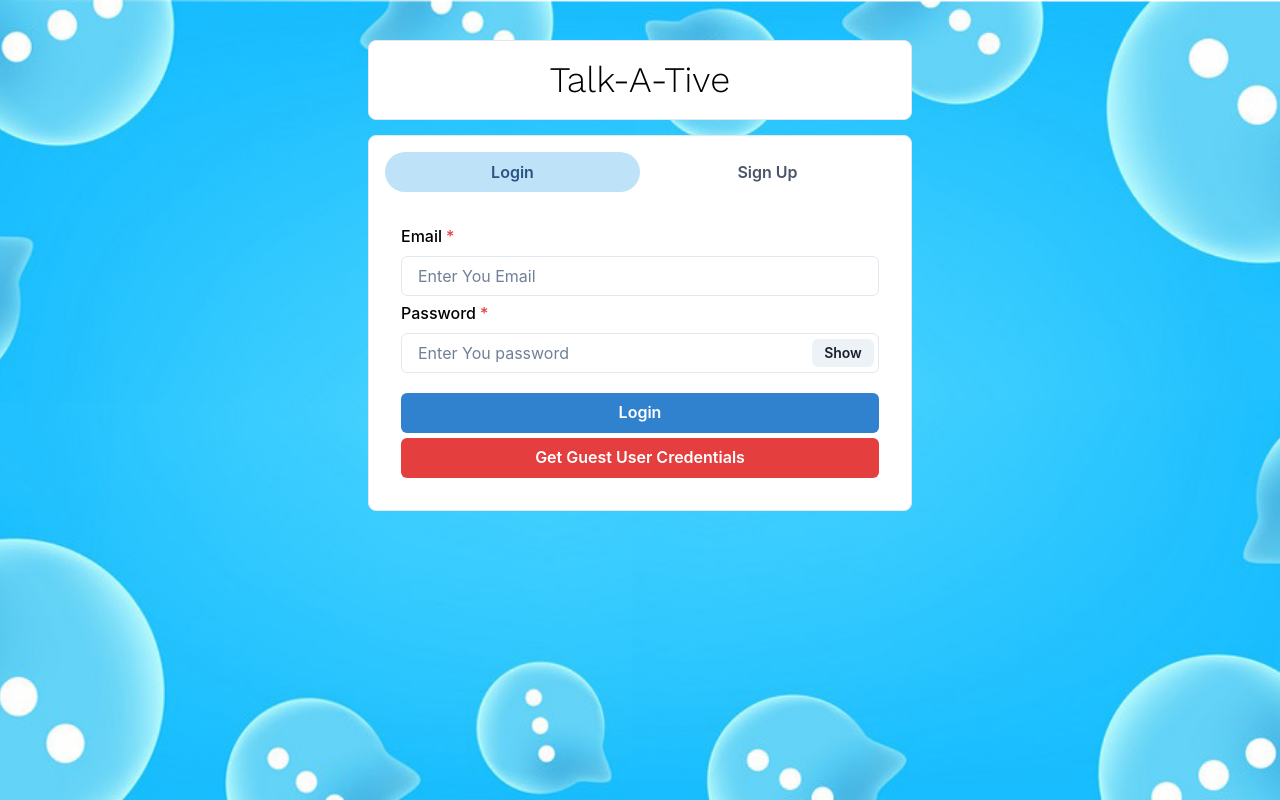
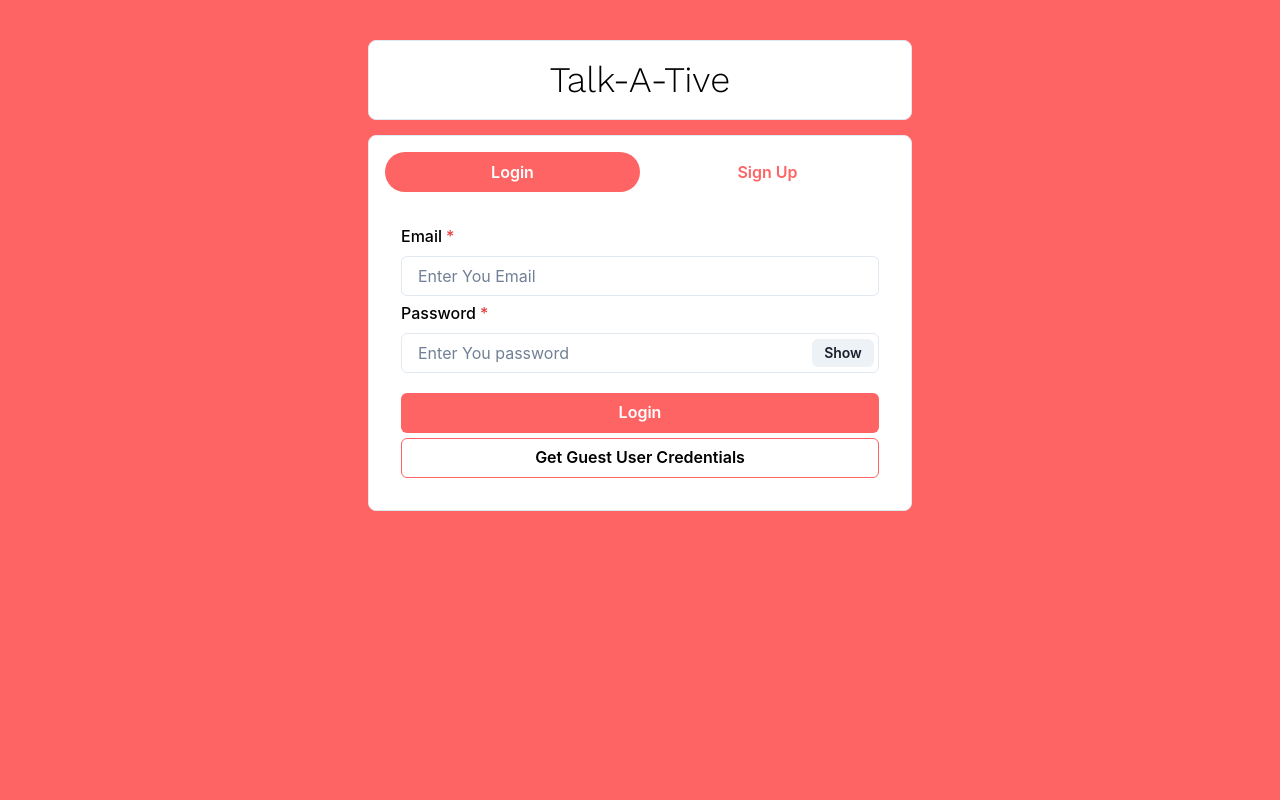
Before and after one commit to adarrssh/mern-chat-app-frontend-netlify, a React (Create React App) app: page / in a window 1280 px wide. Built offline with nearby package versions, Linux system fonts and the light colour scheme.

Commit message:
refactor: color change of login and signup

```diff
--- a/src/App.css
+++ b/src/App.css
@@ -3,9 +3,8 @@
 .App{
     min-height: 100vh;
     display: flex;
-    background-image: url("./background.png");
-    background-size: cover;
-    background-position: center;
+    background: #FF6464;
+
 }
 
 ::-webkit-scrollbar {
--- a/src/Pages/HomePage.js
+++ b/src/Pages/HomePage.js
@@ -31,12 +31,12 @@ const HomePage = () => {
       <Box color={"black"} bg={"white"} w={"100%"} p={4} borderRadius={"lg"} borderWidth={"1px"}>
       <Tabs isFitted variant="soft-rounded">
           <TabList mb="1em">
-            <Tab width={"50%"}>Login</Tab>
-            <Tab width={"50%"}>Sign Up</Tab>
+            <Tab  width={"50%"} _selected={{bg:'#FF6464', color:"white"}} color={"#FF6464"}>Login</Tab>
+            <Tab width={"50%"}  _selected={{bg:'#FF6464', color:"white"}} color={"#FF6464"} >Sign Up</Tab>
           </TabList>
           <TabPanels>
             <TabPanel>
-              <Login/>
+              <Login />
             </TabPanel>
             <TabPanel>
               <Signup />
--- a/src/Pages/Homepage.js
+++ b/src/Pages/Homepage.js
@@ -31,12 +31,12 @@ const HomePage = () => {
       <Box color={"black"} bg={"white"} w={"100%"} p={4} borderRadius={"lg"} borderWidth={"1px"}>
       <Tabs isFitted variant="soft-rounded">
           <TabList mb="1em">
-            <Tab width={"50%"}>Login</Tab>
-            <Tab width={"50%"}>Sign Up</Tab>
+            <Tab  width={"50%"} _selected={{bg:'#FF6464', color:"white"}} color={"#FF6464"}>Login</Tab>
+            <Tab width={"50%"}  _selected={{bg:'#FF6464', color:"white"}} color={"#FF6464"} >Sign Up</Tab>
           </TabList>
           <TabPanels>
             <TabPanel>
-              <Login/>
+              <Login />
             </TabPanel>
             <TabPanel>
               <Signup />
--- a/src/components/Authentication/Login.js
+++ b/src/components/Authentication/Login.js
@@ -73,6 +73,8 @@ const Signup = () => {
                     placeholder="Enter You Email"
                     value={email}
                     onChange={(e) => setEmail(e.target.value)}
+                    focusBorderColor='#FF6464'
+
                 />
             </FormControl>
             <FormControl id='password' isRequired>
@@ -83,6 +85,7 @@ const Signup = () => {
                         placeholder="Enter You password"
                         value={password}
                         onChange={(e) => setPassword(e.target.value)}
+                        focusBorderColor='#FF6464'
                     />
                     <InputRightElement width="4.5rem">
                         <Button h="1.75rem" size="sm" onClick={handleClick}>
@@ -92,22 +95,26 @@ const Signup = () => {
                 </InputGroup>
             </FormControl>
             <Button
-                colorScheme="blue"
                 width="100%"
+                backgroundColor={'#FF6464'}
+                color={'white'}
                 style={{ marginTop: 15 }}
                 onClick={submitHandler}
                 isLoading={picLoading}
+                _hover={{bg:'white', color:'#FF6464', border : '1px'}}
             >
                 Login
             </Button>
             <Button
-                variant="solid"
-                colorScheme="red"
+                variant="outline"
+                borderColor={"#FF6464"}
+                colorScheme='black'
                 width="100%"
                 onClick={() => {
                     setEmail("guest@example.com");
                     setPassword("123456");
                 }}
+                _hover={{color:'white', bg:'#FF6464', border : '1px'}}
             >
                 Get Guest User Credentials
             </Button>
--- a/src/components/Authentication/Signup.js
+++ b/src/components/Authentication/Signup.js
@@ -131,6 +131,8 @@ const Signup = () => {
                 <Input
                     placeholder="Enter You Name"
                     onChange={(e) => setName(e.target.value)}
+                    focusBorderColor='#FF6464'
+
                 />
             </FormControl>
             <FormControl id='email' isRequired>
@@ -138,6 +140,8 @@ const Signup = () => {
                 <Input
                     placeholder="Enter You Email"
                     onChange={(e) => setEmail(e.target.value)}
+                    focusBorderColor='#FF6464'
+
                 />
             </FormControl>
             <FormControl id='password' isRequired>
@@ -147,6 +151,8 @@ const Signup = () => {
                         type={show ? 'text' : 'password'}
                         placeholder="Enter You password"
                         onChange={(e) => setPassword(e.target.value)}
+                        focusBorderColor='#FF6464'
+
                     />
                     <InputRightElement width="4.5rem">
                         <Button h="1.75rem" size="sm" onClick={handleClick}>
@@ -162,6 +168,8 @@ const Signup = () => {
                         type={show ? "text" : "password"}
                         placeholder="Confirm password"
                         onChange={(e) => setConfirmpassword(e.target.value)}
+                        focusBorderColor='#FF6464'
+
                     />
                     <InputRightElement width="4.5rem">
                         <Button h="1.75rem" size="sm" onClick={handleClick}>
@@ -180,11 +188,14 @@ const Signup = () => {
                 />
             </FormControl>
             <Button
-                colorScheme="blue"
+                backgroundColor="#FF6464"
+                color={'white'}
                 width="100%"
                 style={{ marginTop: 15 }}
                 onClick={submitHandler}
                 isLoading={picLoading}
+                _hover={{backgroundColor:'white', color:'#FF6464', border : '1px'}}
+
             >
                 Sign Up
             </Button>
--- a/src/components/ScrollableChat.js
+++ b/src/components/ScrollableChat.js
@@ -1,7 +1,6 @@
 import { useEffect, useRef } from "react";
 import { Avatar } from "@chakra-ui/avatar";
 import { Tooltip } from "@chakra-ui/tooltip";
-import ScrollableFeed from "react-scrollable-feed";
 import {
   isLastMessage,
   isSameSender,
```
